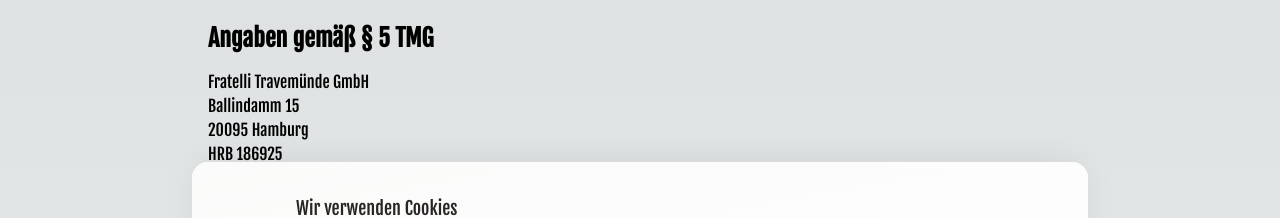
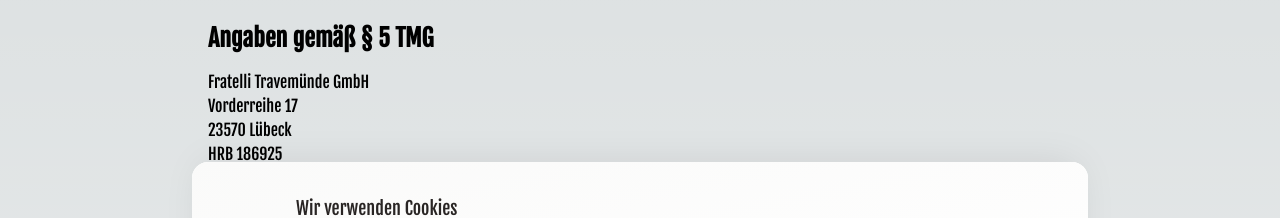
Before and after one commit to psuskin/due-fratelli, a Next.js app: page /impressum in a window 1280 px wide. Shown: the part 446-664 px from the top of the page. Built offline with nearby package versions, Linux system fonts and the light colour scheme.

Commit message:
Updated Impressum

```diff
--- a/src/app/impressum/page.tsx
+++ b/src/app/impressum/page.tsx
@@ -32,9 +32,9 @@
           <p className="mb-6">
             Fratelli Travemünde GmbH
             <br />
-            Ballindamm 15
+            Vorderreihe 17
             <br />
-            20095 Hamburg
+            23570 Lübeck
             <br />
             HRB 186925
           </p>
```
